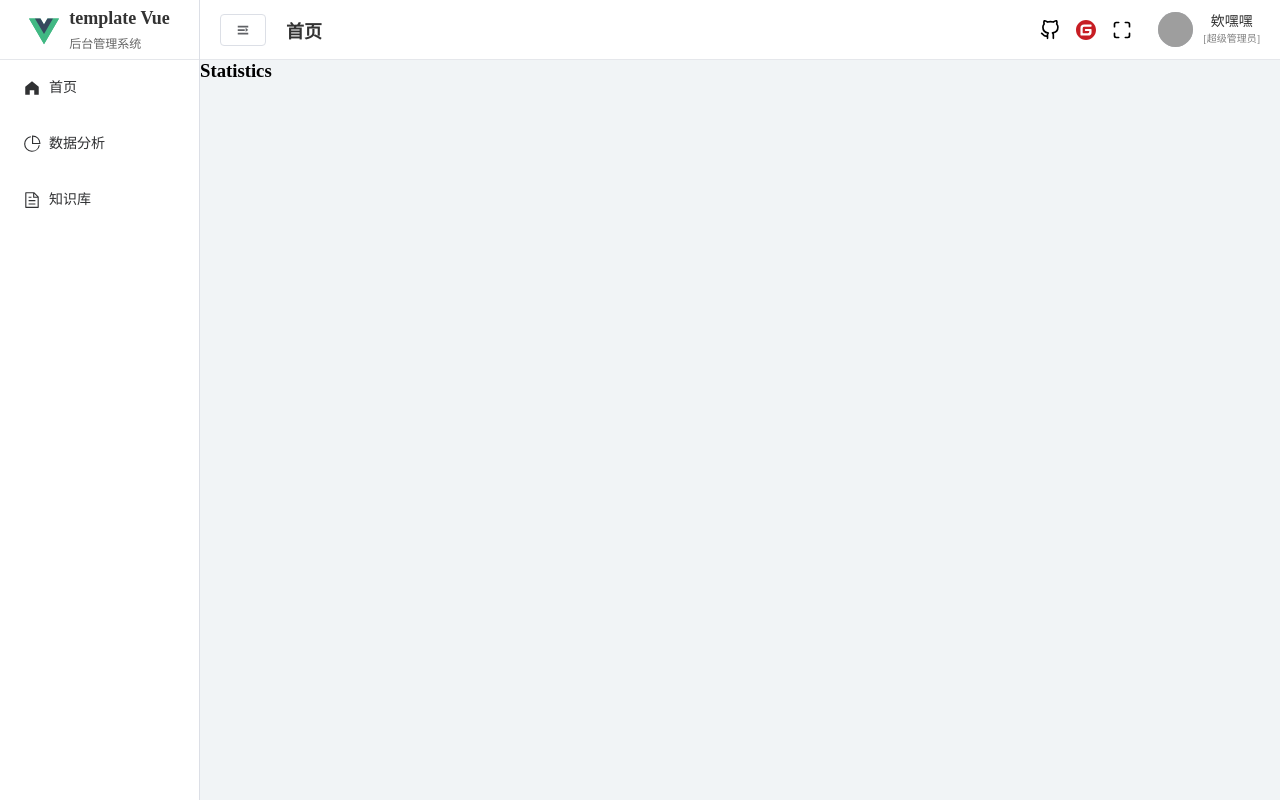
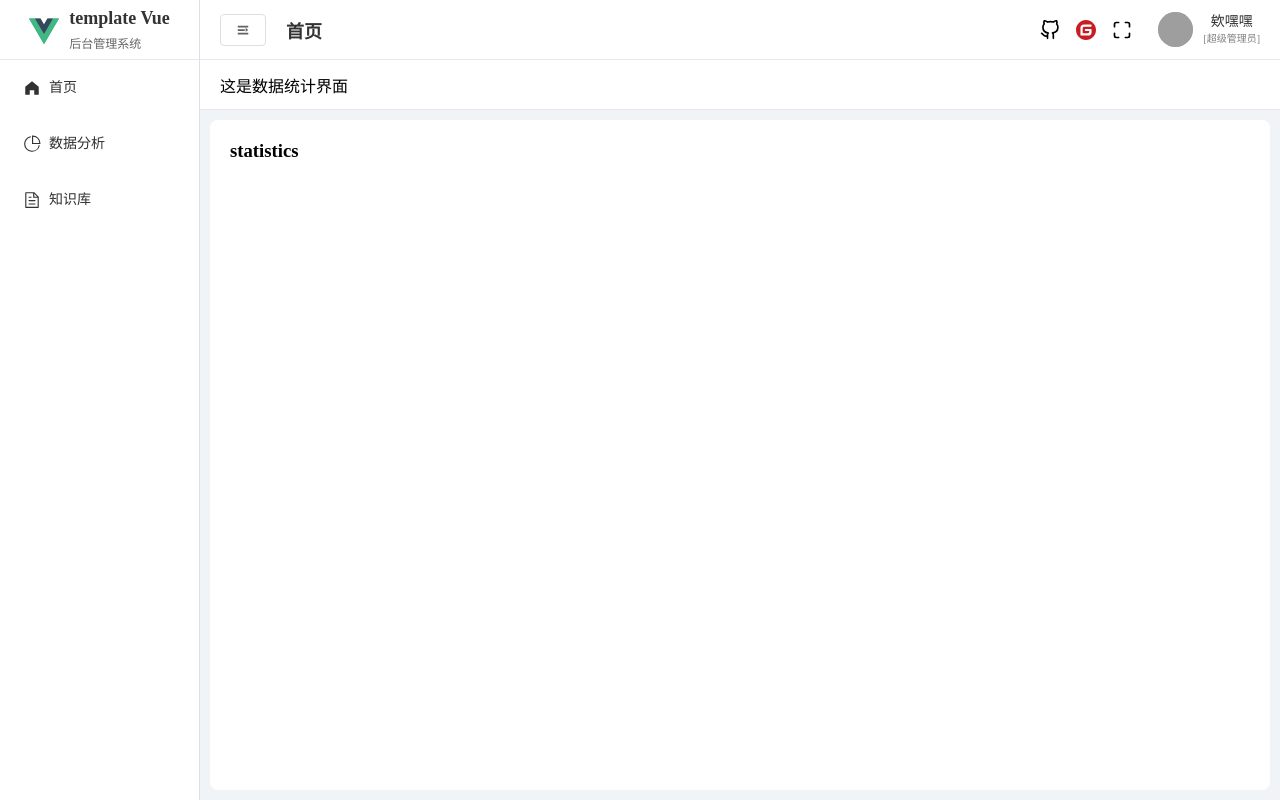
Before and after one commit to carocall/template-vue, a Vue app: page /dashboard in a window 1280 px wide. Built offline with nearby package versions, Linux system fonts and the light colour scheme; grey boxes are pictures that could not be loaded.

Commit message:
refactor(页面布局): 使用CommonPage组件重构知识和统计页面
将知识和统计页面的布局统一使用CommonPage组件重构，提升代码复用性和一致性

```diff
--- a/src/views/knowledge/Knowledge.vue
+++ b/src/views/knowledge/Knowledge.vue
@@ -1,9 +1,15 @@
 <template>
-    <div>
-        <h1>Knowledge</h1>
-    </div>
+  <CommonPage>
+    <template #header-title>
+      这是知识库界面
+    </template>
+    <template #body>
+      <h1>Knowledge</h1>
+    </template>
+  </CommonPage>
 </template>
 <script setup>
+import CommonPage from "@/components/common/CommonPage.vue";
 </script>
 
 <style>
--- a/src/views/statistics/Statistics.vue
+++ b/src/views/statistics/Statistics.vue
@@ -1,9 +1,16 @@
 <template>
-    <div>
-        <h1>Statistics</h1>
-    </div>
+  <CommonPage>
+    <template #header-title>
+      这是数据统计界面
+    </template>
+    <template #body>
+      <h1>statistics</h1>
+    </template>
+  </CommonPage>
+
 </template>
 <script setup>
+import CommonPage from "@/components/common/CommonPage.vue";
 </script>
 
 <style>
```
